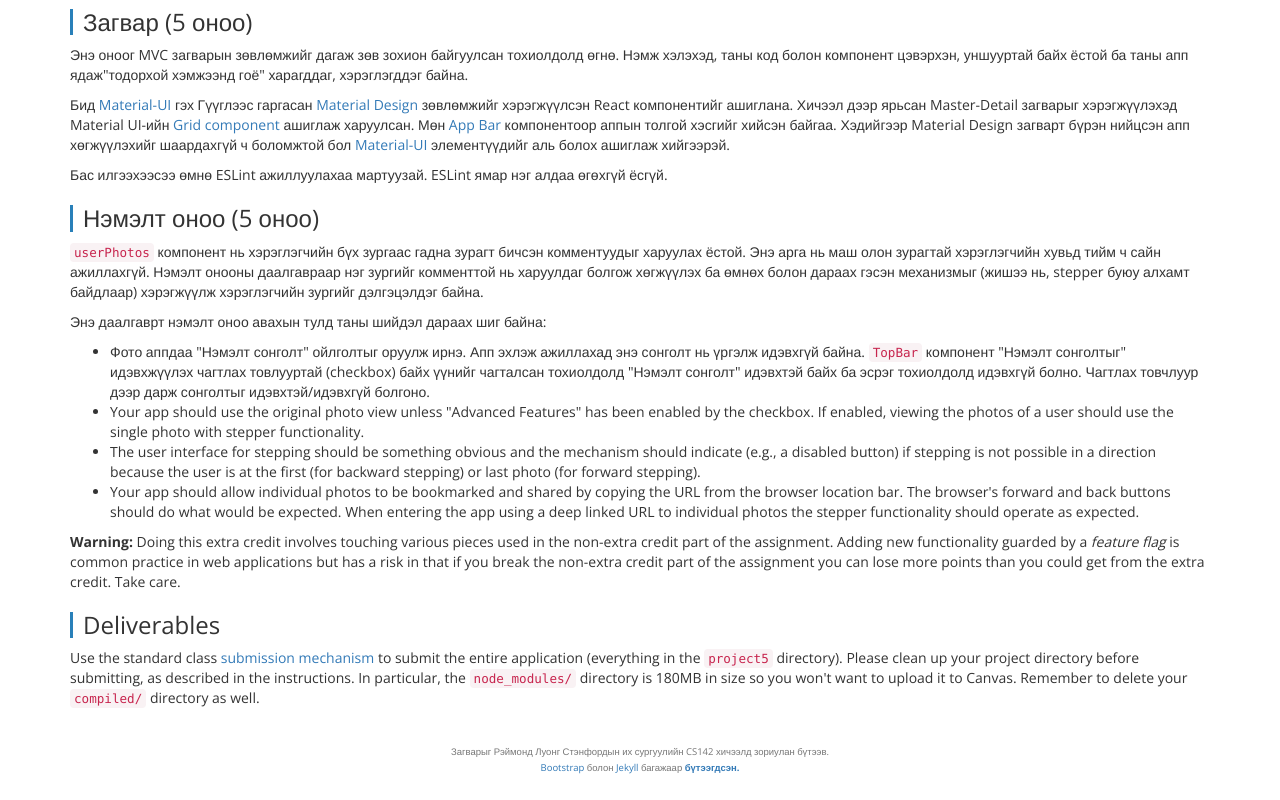
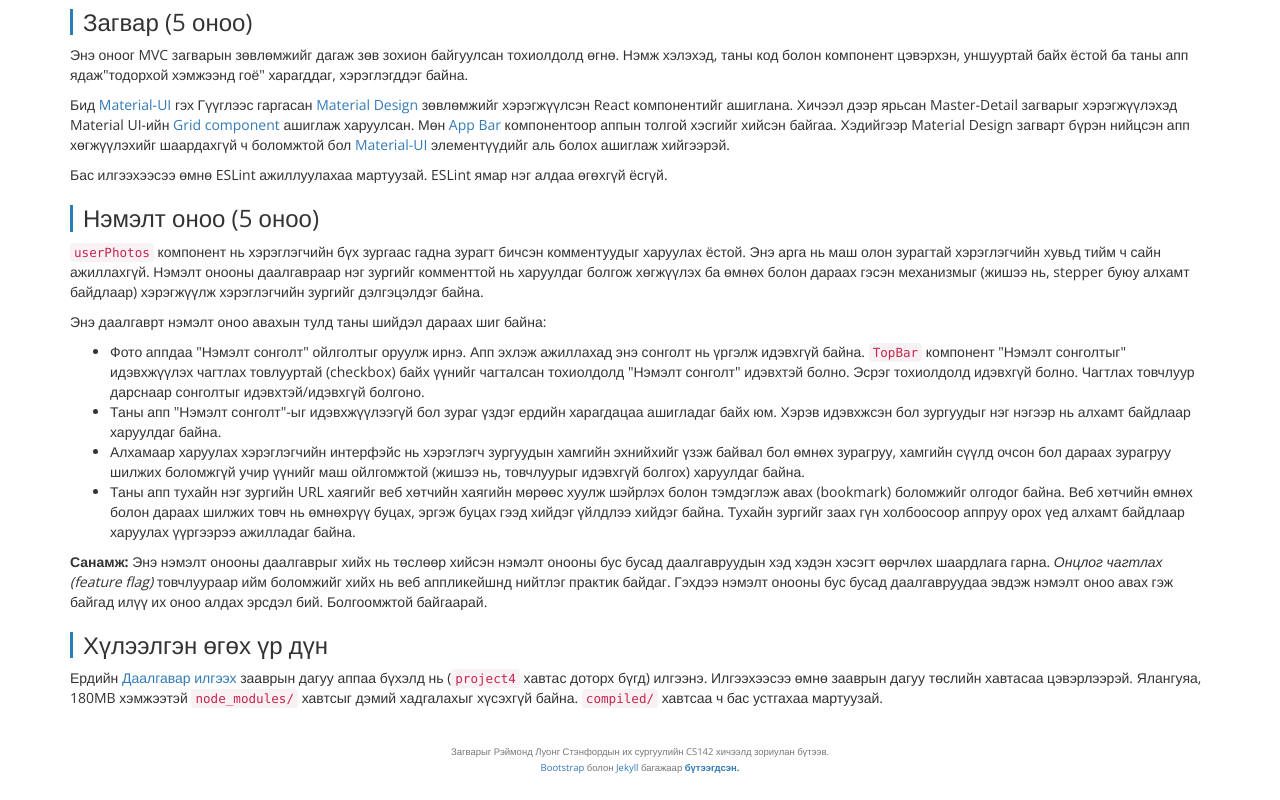
Before and after one commit to kde-milab/cs142-website-mn, a plain HTML site: page project5-react.html in a window 1280 px wide. Shown: the part 3153-3953 px from the top of the page. Drawn offline with nearby package versions, Linux system fonts and the light colour scheme.

Commit message:
project5 has finished

```diff
--- a/project5-react.html
+++ b/project5-react.html
@@ -382,7 +382,7 @@
       </li>
       <li>
         Турших зорилгоор
-        <code>SchemaInfo</code> объекьыш дараах шинжээр үүсгэсэн:
+        <code>SchemaInfo</code> объектыг дараах шинжээр үүсгэсэн:
         <table id="schema-model" class="def" cellspacing="0">
           <tr>
             <td class="name">_id:</td>
@@ -443,7 +443,6 @@
     </p>
     <p>
       Веб сервер дээрээс моделийг авдаг болгож програмаа хөрвүүлэхийн тулд
-      To convert your app to fetch models from the web server you should
       <code>lib/fetchModelData.js</code> файлд байгаа <code>fetchModel</code> функцийг хөгжүүлэх ёстой.
       Энэ функцийг дараах тодорхойлолтын дагуу хөгжүүлнэ:
     </p>
@@ -534,51 +533,50 @@
         Фото аппдаа "Нэмэлт сонголт" ойлголтыг оруулж ирнэ. Апп эхлэж ажиллахад
         энэ сонголт нь үргэлж идэвхгүй байна. <code>TopBar</code> компонент
         "Нэмэлт сонголтыг" идэвхжүүлэх чагтлах товлууртай (checkbox) байх үүнийг
-        чагталсан тохиолдолд "Нэмэлт сонголт" идэвхтэй байх ба эсрэг тохиолдолд
-        идэвхгүй болно. Чагтлах товчлуур дээр дарж сонголтыг идэвхтэй/идэвхгүй
+        чагталсан тохиолдолд "Нэмэлт сонголт" идэвхтэй болно. Эсрэг тохиолдолд
+        идэвхгүй болно. Чагтлах товчлуур дарснаар сонголтыг идэвхтэй/идэвхгүй
         болгоно.
       </li>
       <li>
-        Your app should use the original photo view unless "Advanced Features"
-        has been enabled by the checkbox. If enabled, viewing the photos of a
-        user should use the single photo with stepper functionality.
+        Таны апп "Нэмэлт сонголт"-ыг идэвхжүүлээгүй бол зураг үздэг ердийн харагдацаа
+        ашигладаг байх юм. Хэрэв идэвхжсэн бол зургуудыг нэг нэгээр нь алхамт байдлаар
+        харуулдаг байна.
       </li>
       <li>
-        The user interface for stepping should be something obvious and the
-        mechanism should indicate (e.g., a disabled button) if stepping is not
-        possible in a direction because the user is at the first (for backward
-        stepping) or last photo (for forward stepping).
+        Алхамаар харуулах хэрэглэгчийн интерфэйс нь хэрэглэгч зургуудын хамгийн эхнийхийг
+        үзэж байвал бол өмнөх зурагруу, хамгийн сүүлд очсон бол дараах зурагруу
+        шилжих боломжгүй учир үүнийг маш ойлгомжтой (жишээ нь, товчлуурыг идэвхгүй болгох)
+        харуулдаг байна.
       </li>
       <li>
-        Your app should allow individual photos to be bookmarked and shared by
-        copying the URL from the browser location bar. The browser's forward and
-        back buttons should do what would be expected. When entering the app
-        using a deep linked URL to individual photos the stepper functionality
-        should operate as expected.
+        Таны апп тухайн нэг зургийн URL хаягийг веб хөтчийн хаягийн мөрөөс
+        хуулж шэйрлэх болон тэмдэглэж авах (bookmark) боломжийг олгодог байна.
+        Веб хөтчийн өмнөх болон дараах шилжих товч нь өмнөхрүү буцах, эргэж буцах
+        гээд хийдэг үйлдлээ хийдэг байна. Тухайн зургийг заах гүн холбоосоор
+        аппруу орох үед алхамт байдлаар харуулах үүргээрээ ажилладаг байна.
       </li>
     </ul>
     </p>
     <p>
-      <b>Warning:</b> Doing this extra credit involves touching various pieces
-      used in the non-extra credit part of the assignment. Adding new
-      functionality guarded by a <i>feature flag</i> is common practice in web
-      applications but has a risk in that if you break the non-extra credit part
-      of the assignment you can lose more points than you could get from the
-      extra credit. Take care.
+      <b>Санамж:</b> Энэ нэмэлт онооны даалгаврыг хийх нь төслөөр хийсэн
+      нэмэлт онооны бус бусад даалгавруудын хэд хэдэн хэсэгт өөрчлөх шаардлага
+      гарна. <i>Онцлог чагтлах (feature flag)</i> товчлуураар ийм боломжийг
+      хийх нь веб аппликейшнд нийтлэг практик байдаг. Гэхдээ нэмэлт онооны бус
+      бусад даалгавруудаа эвдэж нэмэлт оноо авах гэж байгад илүү их оноо алдах
+      эрсдэл бий. Болгоомжтой байгаарай.
     </p>
   </section>
 
   <!-- Deliverables -->
   <section>
-    <h3 class="left-border">Deliverables</h3>
+    <h3 class="left-border">Хүлээлгэн өгөх үр дүн</h3>
     <p>
-      Use the standard class <a href="submit.html">submission mechanism</a>
-      to submit the entire application (everything in the <code>project5</code>
-      directory). Please clean up your project directory before submitting, as
-      described in the instructions. In particular, the
-      <code>node_modules/</code> directory is 180MB in size so you won't want to
-      upload it to Canvas. Remember to delete your <code>compiled/</code>
-      directory as well.
+      Ердийн <a href="submit.html">Даалгавар илгээх</a>
+      зааврын дагуу аппаа бүхэлд нь (<code>project4</code>
+      хавтас доторх бүгд) илгээнэ. Илгээхээсээ өмнө зааврын дагуу
+      төслийн хавтасаа цэвэрлээрэй. Ялангуяа, 180MB хэмжээтэй
+      <code>node_modules/</code> хавтсыг дэмий хадгалахыг хүсэхгүй байна.
+      <code>compiled/</code> хавтсаа ч бас устгахаа мартуузай.
     </p>
   </section>
 
```
Also changed, not shown: project1.html (+9 -8 lines), project2.html (+1 -1 lines).
